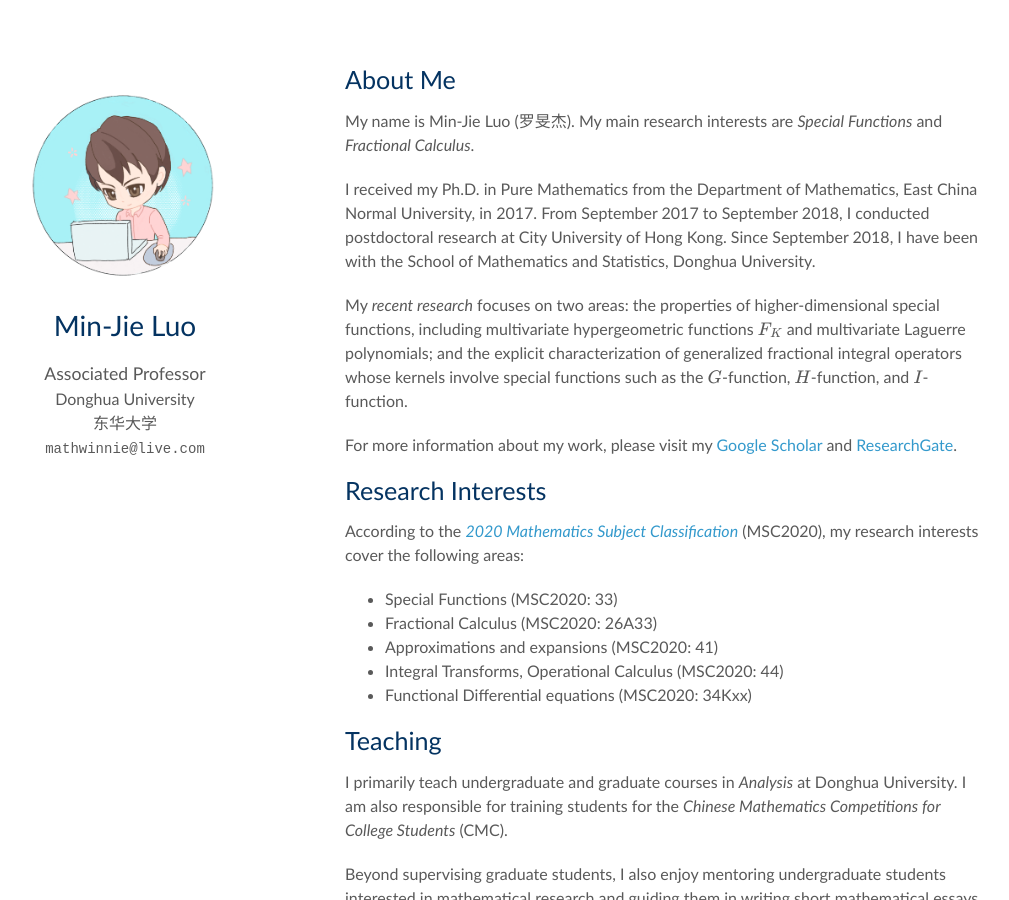
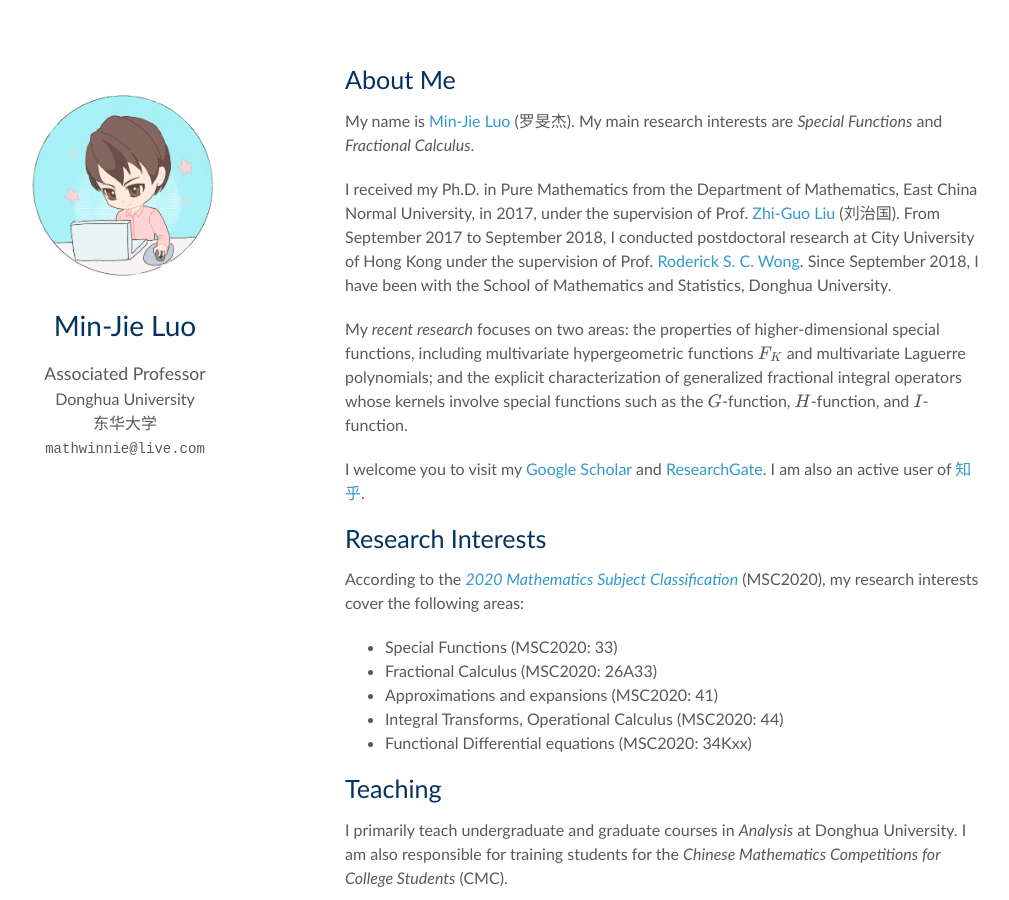
Before and after one commit to mathwinnie/mathwinnie.github.io, a Jekyll site: the page built from index.md, in a window 1280 px wide and 900 px high. Shown: the whole window, without its empty margins (95-1104 px from the left). Built offline with Jekyll 4.4.1, drawn with Linux system fonts in a browser that asks for light colours; a style sheet for code colours, icons or effects is not loaded; our own code applies the rules of GitHub Pages for plain Markdown files.

Commit message:
Update index.md

```diff
--- a/index.md
+++ b/index.md
@@ -4,14 +4,13 @@ layout: homepage
 
 ## About Me
 
-My name is Min-Jie Luo (罗旻杰). My main research interests are *Special Functions* and *Fractional Calculus*.
+My name is [Min-Jie Luo](https://maths.dhu.edu.cn/2018/1203/c23123a341156/page.htm) (罗旻杰). My main research interests are *Special Functions* and *Fractional Calculus*.
 
-I received my Ph.D. in Pure Mathematics from the Department of Mathematics, East China Normal University, in 2017. From September 2017 to September 2018, I conducted postdoctoral research at City University of Hong Kong. Since September 2018, I have been with the School of Mathematics and Statistics, Donghua University.
+I received my Ph.D. in Pure Mathematics from the Department of Mathematics, East China Normal University, in 2017, under the supervision of Prof. [Zhi-Guo Liu](https://math.ecnu.edu.cn/facultydetail.html?uid=zgliu) (刘治国). From September 2017 to September 2018, I conducted postdoctoral research at City University of Hong Kong under the supervision of Prof. [Roderick S. C. Wong](https://www.cityu.edu.hk/rcms/bio.htm). Since September 2018, I have been with the School of Mathematics and Statistics, Donghua University.
 
-My *recent research* focuses on two areas: the properties of higher-dimensional special functions, including multivariate hypergeometric functions
-$F_K$ and multivariate Laguerre polynomials; and the explicit characterization of generalized fractional integral operators whose kernels involve special functions such as the $G$-function, $H$-function, and $I$-function.
+My *recent research* focuses on two areas: the properties of higher-dimensional special functions, including multivariate hypergeometric functions $F_K$ and multivariate Laguerre polynomials; and the explicit characterization of generalized fractional integral operators whose kernels involve special functions such as the $G$-function, $H$-function, and $I$-function.
 
-For more information about my work, please visit my [Google Scholar](https://scholar.google.com/citations?user=LjjBNLYAAAAJ&hl=zh-CN) and [ResearchGate](https://www.researchgate.net/profile/Min-Jie-Luo?ev=hdr_xprf).
+I welcome you to visit my [Google Scholar](https://scholar.google.com/citations?user=LjjBNLYAAAAJ&hl=zh-CN) and [ResearchGate](https://www.researchgate.net/profile/Min-Jie-Luo?ev=hdr_xprf). I am also an active user of [知乎](https://www.zhihu.com/people/luo-min-jie).
 
 ## Research Interests
 
```
